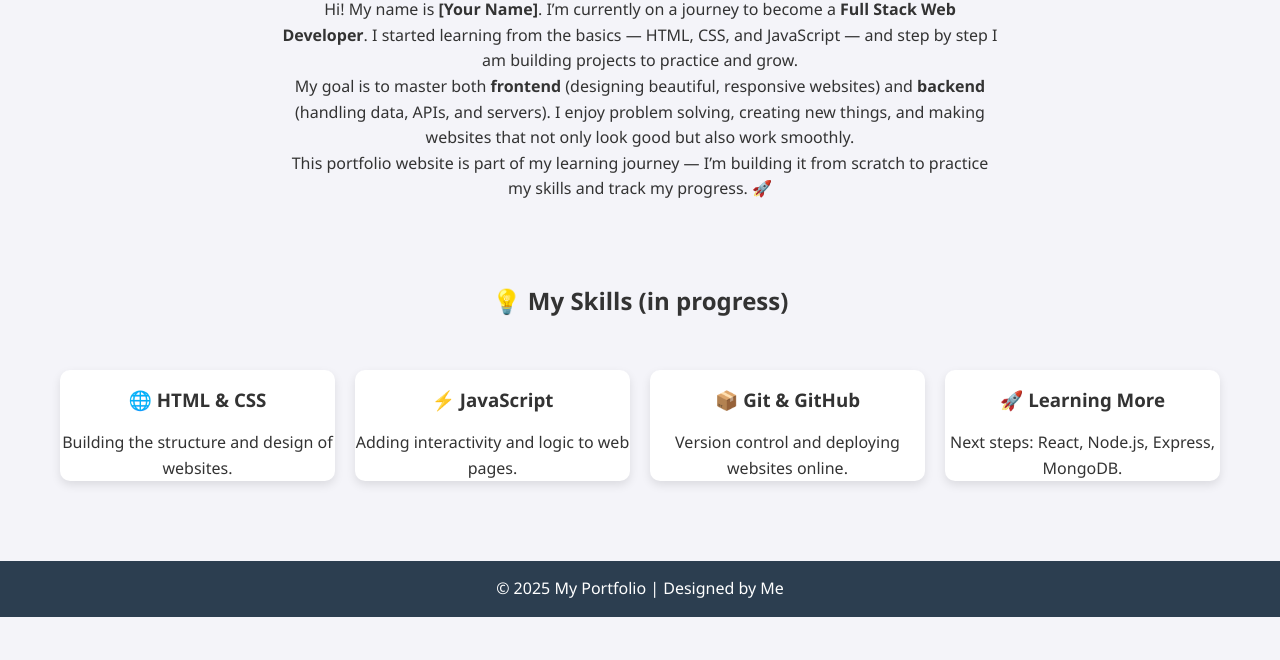
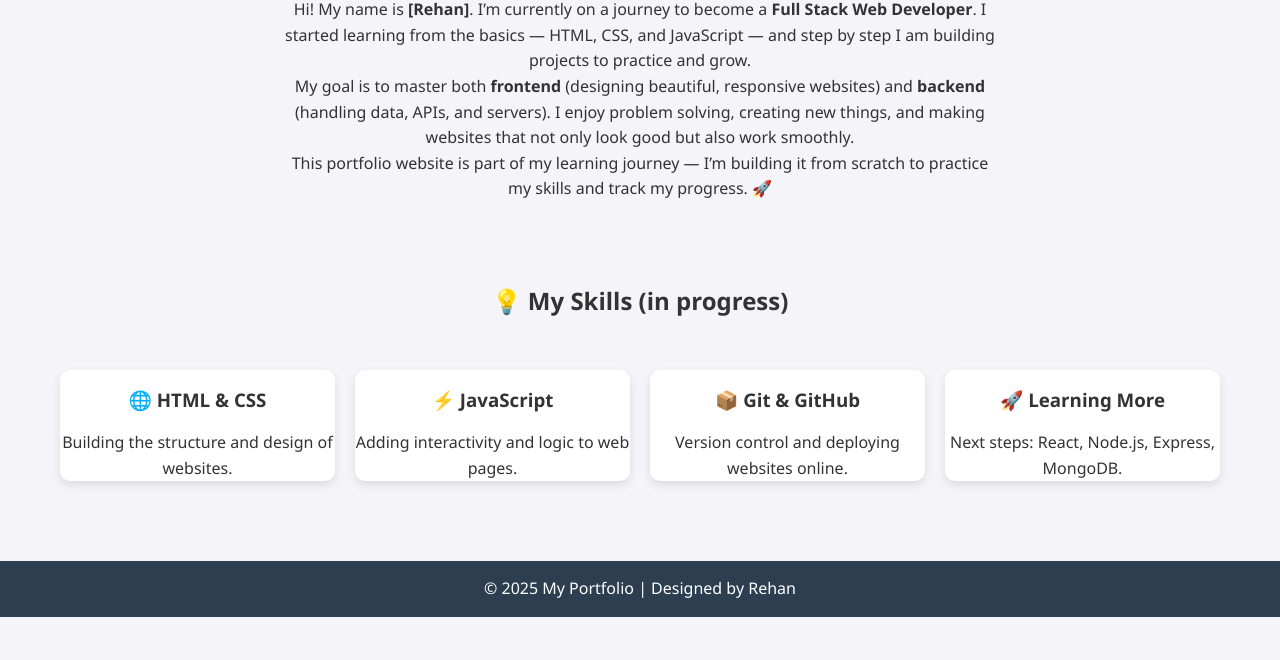
Before and after one commit to rehansheikh000004-lab/mywebsite3, a plain HTML site: page about.html in a window 1280 px wide. Shown: the part 140-800 px from the top of the page. Drawn offline with Linux system fonts and the light colour scheme.

Commit message:
Update about.html

```diff
--- a/about.html
+++ b/about.html
@@ -22,7 +22,7 @@
   <section class="fade-in" style="padding:40px; text-align:center; max-width:800px; margin:auto;">
     <h1>👤 About Me</h1>
     <p>
-      Hi! My name is <strong>[Your Name]</strong>.
+      Hi! My name is <strong>[Rehan]</strong>.
       I’m currently on a journey to become a <strong>Full Stack Web Developer</strong>.
       I started learning from the basics — HTML, CSS, and JavaScript — and step by step I am building projects to practice and grow.
     </p>
@@ -60,7 +60,7 @@
 
   <!-- Footer -->
   <footer>
-    <p>© 2025 My Portfolio | Designed by Me</p>
+    <p>© 2025 My Portfolio | Designed by Rehan</p>
   </footer>
 
   <!-- JavaScript -->
```
